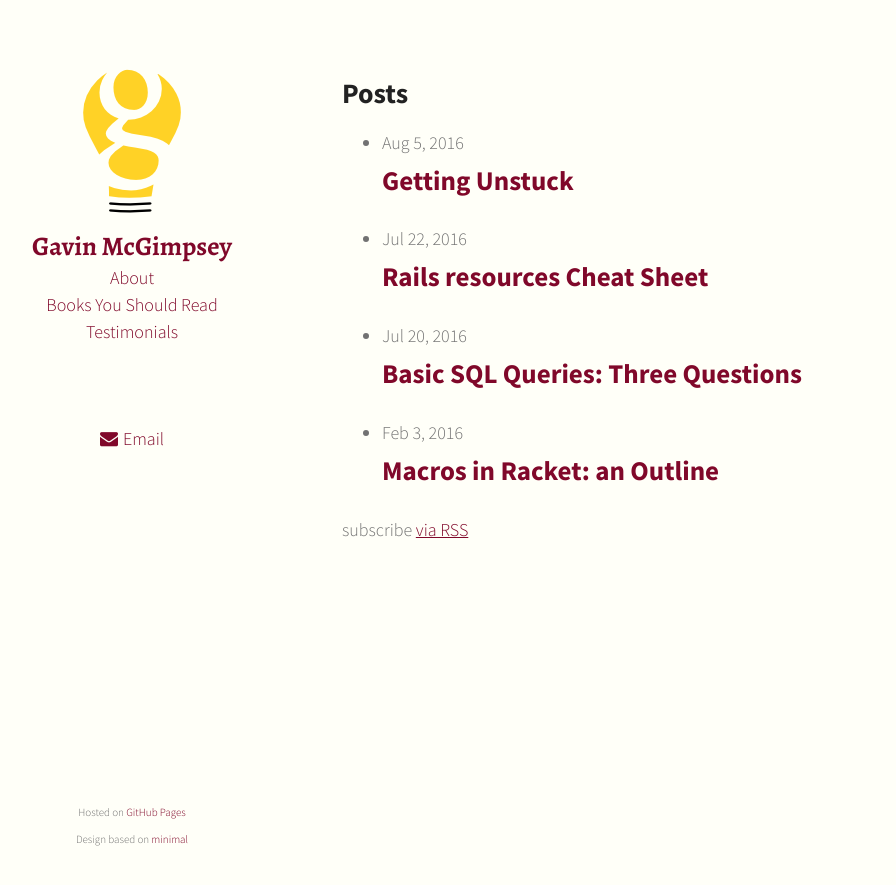
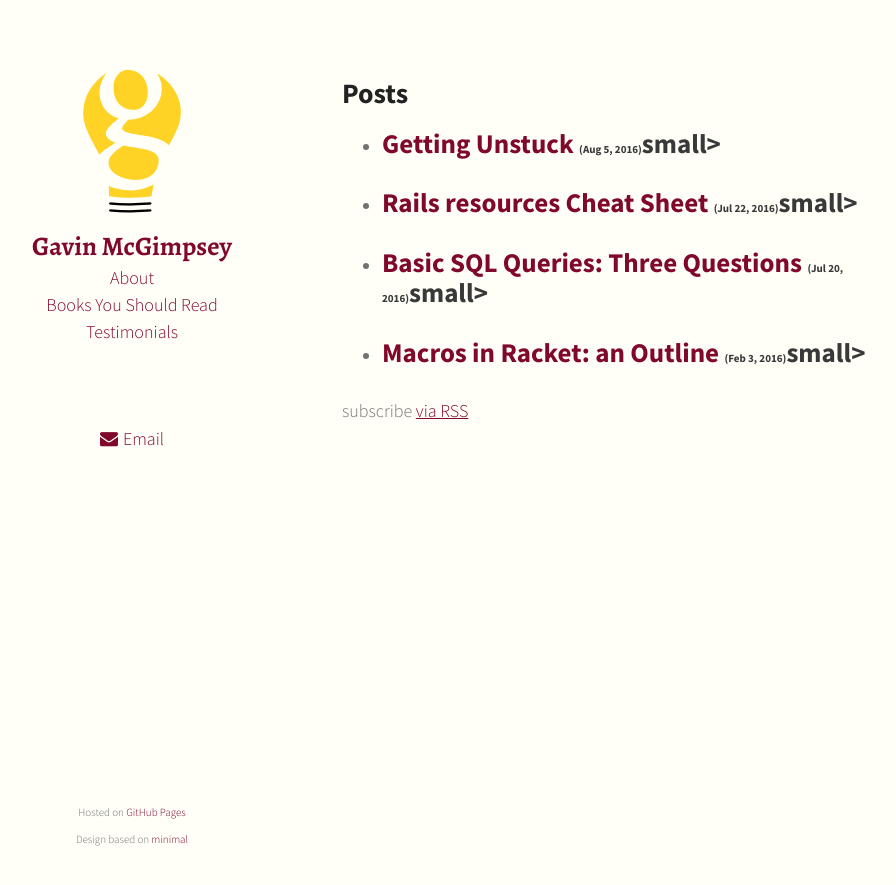
Before and after one commit to gavinmcgimpsey/gavinmcgimpsey.github.io, a Jekyll site: the page built from index.html, in a window 1280 px wide. Shown: the top 885 px of the page, without its empty margins (188-1084 px from the left). Built offline with Jekyll 4.4.1, drawn with Linux system fonts in a browser that asks for light colours.

Commit message:
Changed post date formatting

```diff
--- a/index.html
+++ b/index.html
@@ -9,10 +9,8 @@ layout: default
   <ul class="post-list">
     {% for post in site.posts %}
       <li>
-        <span class="post-meta">{{ post.date | date: "%b %-d, %Y" }}</span>
-
         <h2>
-          <a class="post-link" href="{{ post.url | prepend: site.baseurl }}">{{ post.title }}</a>
+          <a class="post-link" href="{{ post.url | prepend: site.baseurl }}">{{ post.title }}</a> <span class="post-meta"><small>({{ post.date | date: "%b %-d, %Y" }})</small>small></span>
         </h2>
       </li>
     {% endfor %}
```
